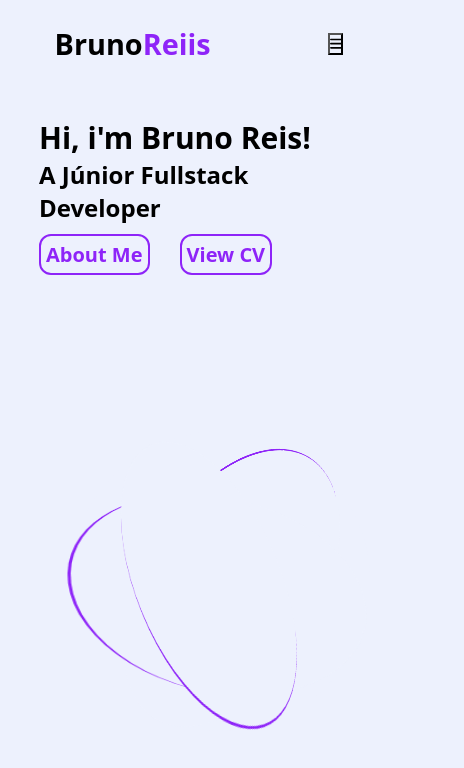
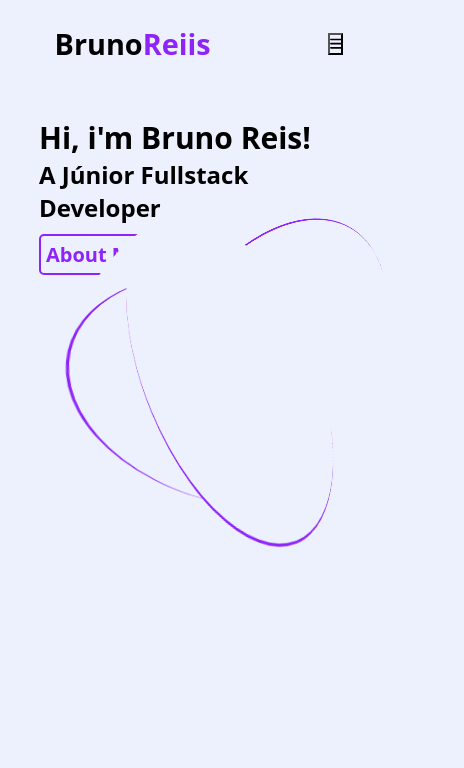
Before and after one commit to BrunoReiis/Portfolio, a React (Create React App) app: page / in a window 390 px wide. Shown: the top 768 px of the page, 464 px wide, since content can reach past the window. Built offline with nearby package versions, Linux system fonts and the light colour scheme.

Commit message:
Atualização responsividade Home

```diff
--- a/src/pages/Home.css
+++ b/src/pages/Home.css
@@ -16,7 +16,7 @@
     background-color: #edf1fd;
     color: #8e24f8;
     border: 2px solid #8e24f8;
-    border-radius: 12px;
+    border-radius: 5px;
     font-size: 20px;
     font-weight: bold;
 }
@@ -136,9 +136,19 @@
 }
 
 @media (max-width: 900px) {
+    .gifAtomo{
+        height: 200px;
+        width: 200px;
+    }
+
+}
+
+
+@media (max-width: 1030px) {
     .gifAtomo {
-        width: 300px;
-        height: 300px;
+        width: 250px;
+        height: 250px;
+        margin-top: -20%;
     }
 
     .main {
@@ -149,3 +159,18 @@
         font-size: 30px;
     }
 }
+
+@media (max-width: 1330px) {
+    .gifAtomo{
+        height: 100px;
+        width: 100px;
+    }
+
+}
+
+@media (max-width: 1661px){
+    .gifAtomo{
+        height: 350px;
+        width: 350px;
+    }
+}
```
